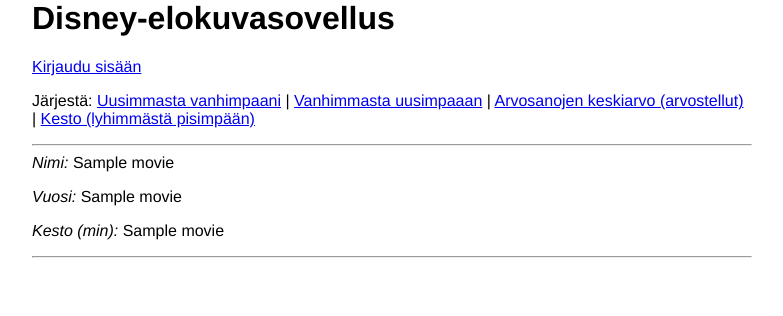
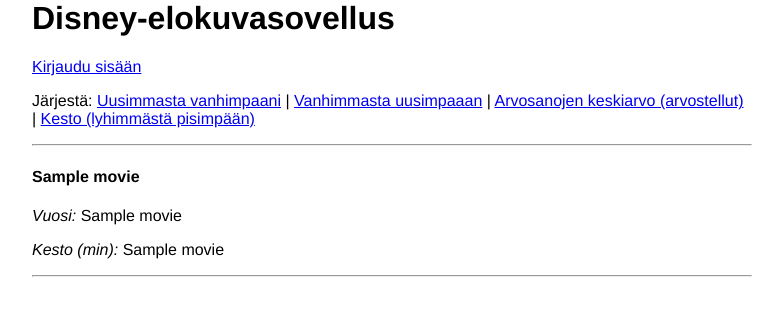
Before and after one commit to Rasper-ux/Disney-elokuvasovellus, a Flask app: template templates/index.html in a window 1280 px wide. Shown: the top 316 px of the page, without its empty margins (248-1031 px from the left). Run offline with Flask 3, Linux system fonts and the light colour scheme; the template is opened without the code that fills it: most values are stand-ins (such as "Sample title", 1, 10 or a date in 2020).

Commit message:
Updated index

```diff
--- a/templates/index.html
+++ b/templates/index.html
@@ -40,7 +40,7 @@
 Järjestä:  <a href="/order/1">Uusimmasta vanhimpaani</a> | <a href="/">Vanhimmasta uusimpaaan</a> | <a href="/order/2">Arvosanojen keskiarvo (arvostellut)</a> | <a href="/order/3">Kesto (lyhimmästä pisimpään)</a>
 <hr>
 {% for movie in movies %}
-<i>Nimi:</i> {{ movie[1] }}
+<h4>{{ movie[1] }}</h4>
 <p>
 <i>Vuosi:</i> {{ movie[2] }}
 <p>
```
